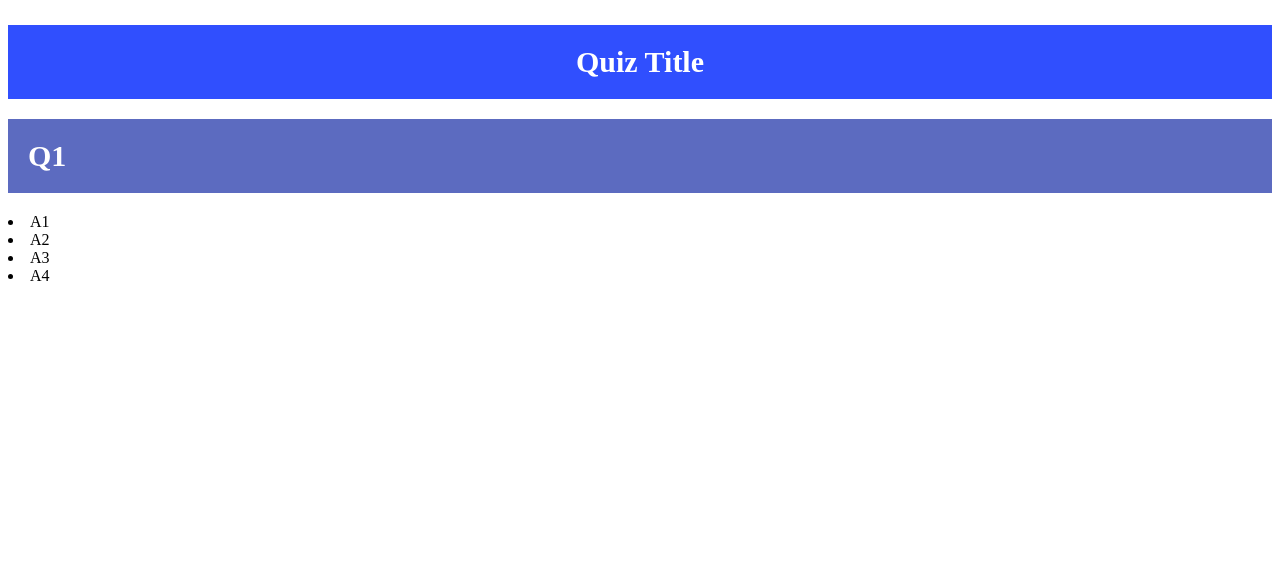
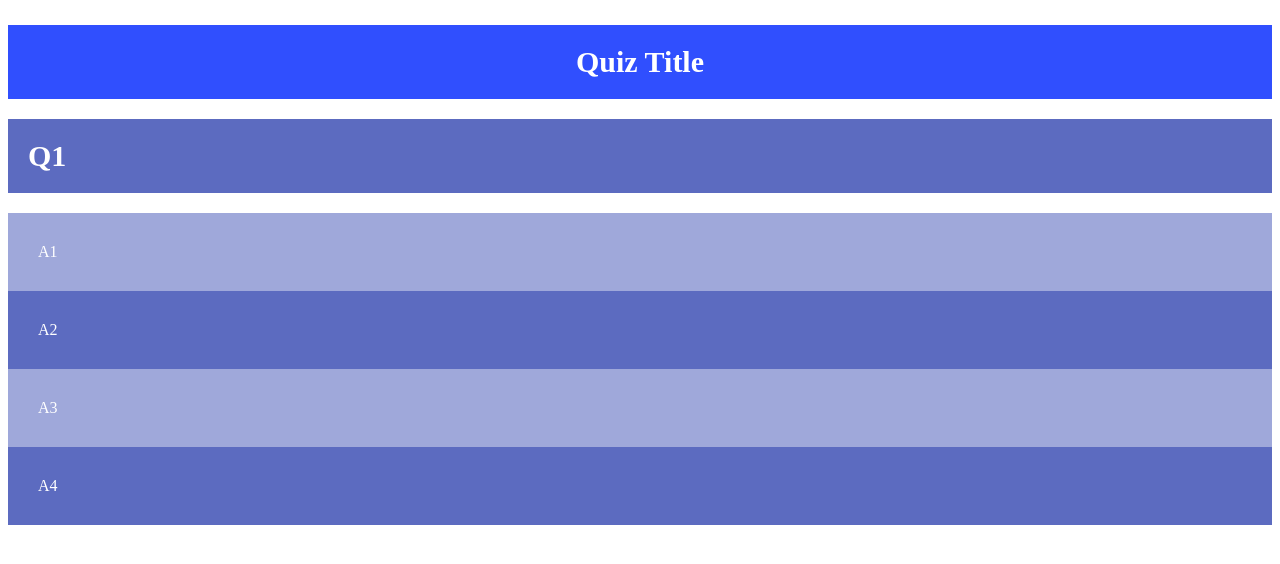
Before and after one commit to wingkwong/react-quiz-component, a React (Create React App) app: page / in a window 1280 px wide. Shown: the top 564 px of the page. Built offline with nearby package versions, Linux system fonts and the light colour scheme.

Commit message:
updated methods

```diff
--- a/src/components/Answer.js
+++ b/src/components/Answer.js
@@ -13,7 +13,7 @@ class Answer extends Component {
     const renderAnswer =
       this.props.answers.map((answer, index)=>{
         return (
-        <li key={index} data-value={answer} onClick={this.props.handleClick}>
+          <li key={index} data-value={answer} onClick={() => this.props.handleClick(index)}>
             {answer}
           </li>
         )
@@ -21,7 +21,9 @@ class Answer extends Component {
 
     return (
       <div>
+          <ul>
             {renderAnswer}
+          </ul>
       </div>
     );
   }
```
Lines whose indentation alone changed are shown as unchanged.
